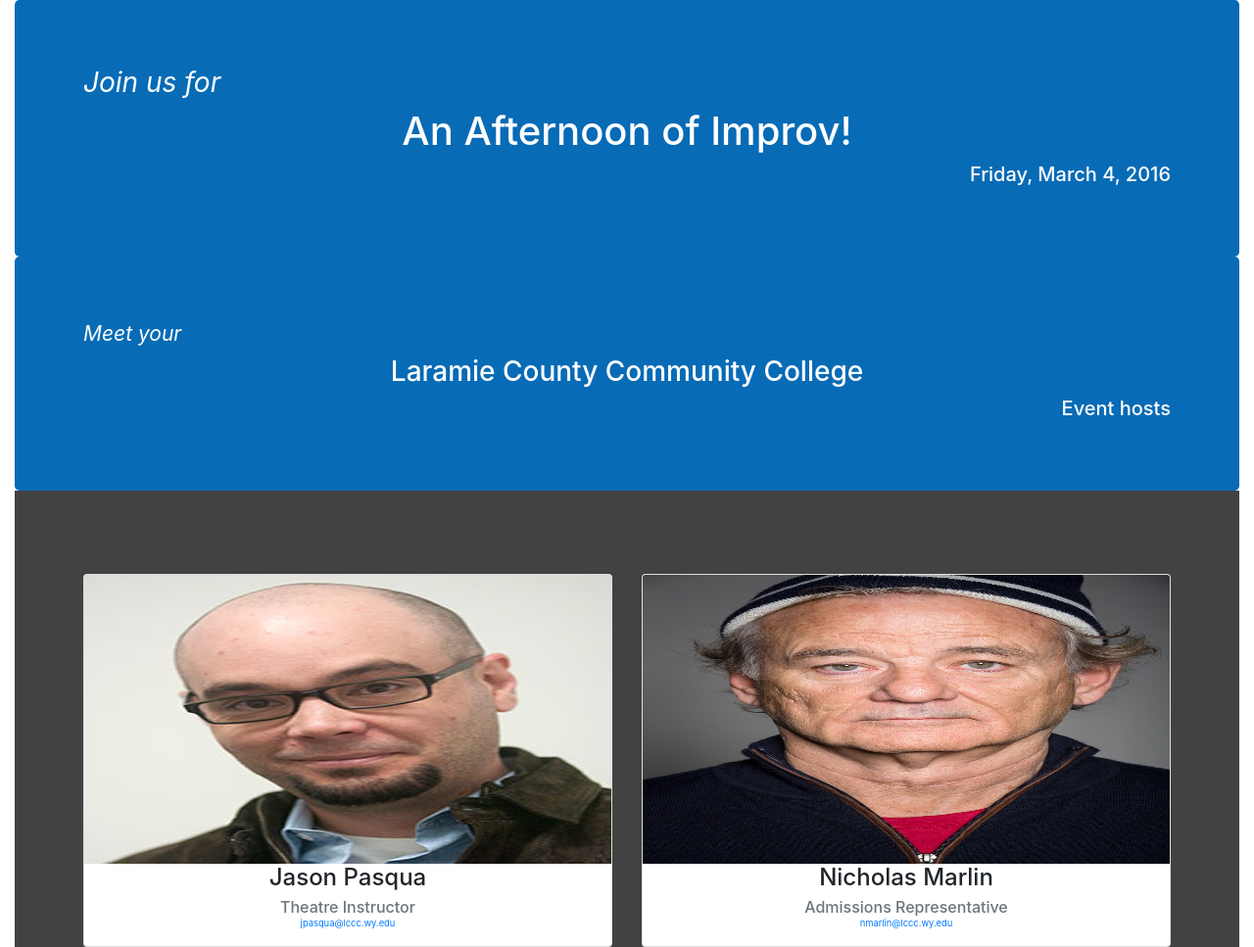
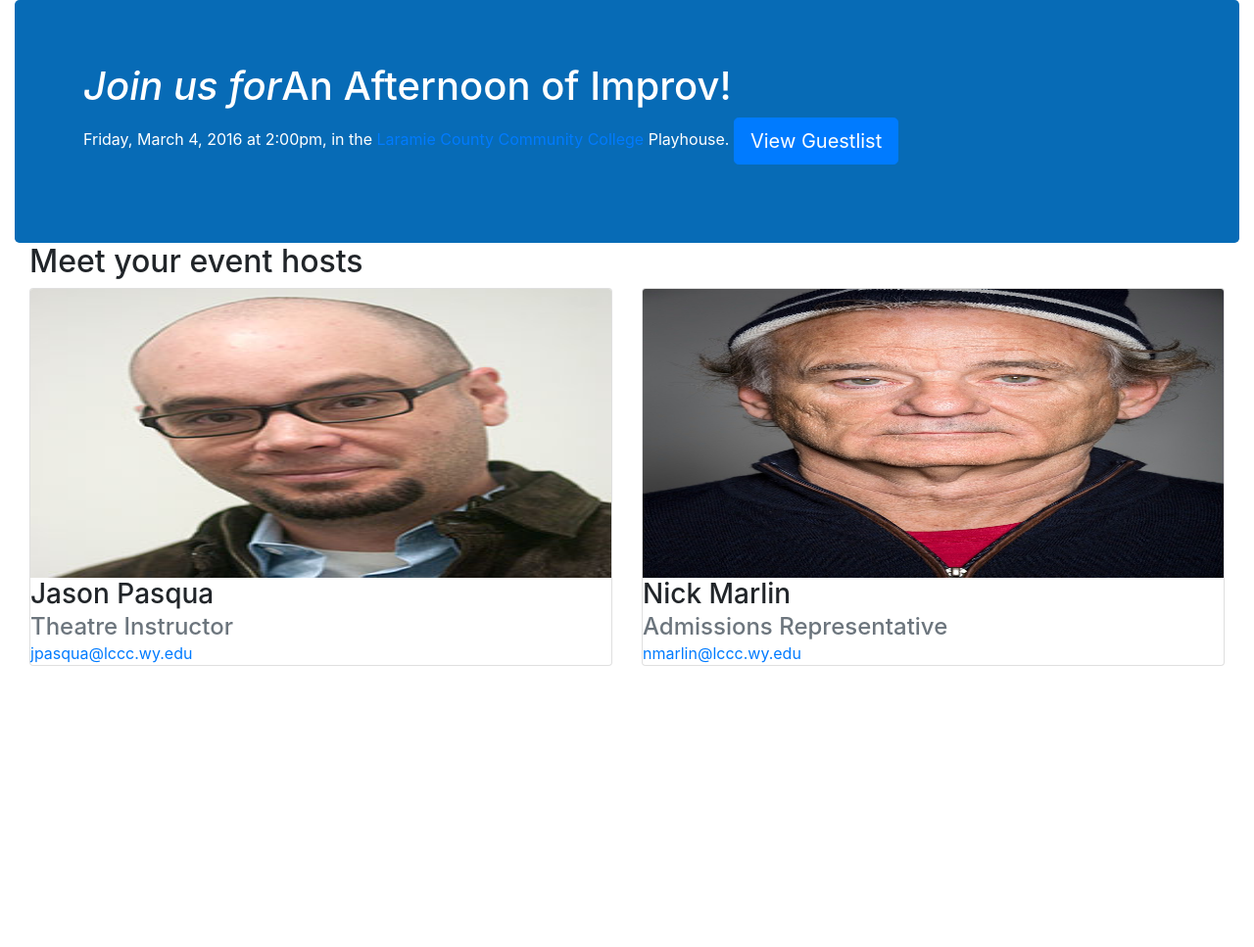
Before and after one commit to xmarnic/improv_registration, a Python web app: template templates/layout.html in a window 1280 px wide. Shown: the whole page at 98% size. After the commit the page ends 680 px from the top, so only its background shows below. Run offline with Jinja, Linux system fonts and the light colour scheme; the template is opened without the code that fills it, so the values that code supplies are empty; some libraries are stand-ins or nearby versions.

Commit message:
Better use of bootstrap.

```diff
--- a/templates/layout.html
+++ b/templates/layout.html
@@ -1,5 +1,5 @@
 <!DOCTYPE html>
-<htmli lang="en">
+<html lang="en">
     <head>
         <title>An Afternoon of Improv presented by Laramie County Community College</title>
         <meta charset="utf-8">
@@ -8,68 +8,74 @@
         <link rel="stylesheet" href="{{ url_for('static', filename='custom.css') }}">
     </head>
     <body>
-        {% for message in get_flashed_messages() %}
-        <div class="alert alert-success" role="alert">
-            {{ message }}
-        </div>
-        {% endfor %}
+        <div class="container-fluid main">
+            <!-- Alerts -->
+            <div class="row">
+                <div class="col-sm-12">
+                    {% for message in get_flashed_messages() %}
+                    <div class="{{ alert_class|safe }}" role="alert">
+                        {{ message }}
+                    </div>
+                    {% endfor %}
+                </div>
+            </div>
 
-        <!-- Jumbotron -->
-        <div class="container-fluid">
+            <!-- Jumbotron -->
             <div class="jumbotron">
                 <div class="container">
-                    <h2 class="text-sm-left"><em><small>Join us for<small></em></h2>
-                    <h1 class="text-sm-center">An Afternoon of Improv!</h1>
-                    <h5 class="text-sm-right">Friday, March 4, 2016</h5>
+                    <h1><em>Join us for</em><span>An Afternoon of Improv!</span></h1>
+                    <p>
+                        <time datetime="2016-03-04">Friday, March 4, 2016 at 2:00pm,</time>
+                        in the <a href="http://lccc.wy.edu">Laramie County Community College</a> Playhouse.
+                        <a class="btn btn-primary btn-lg guestlist-btn " href="{{ url_for('show_guests') }}"
+                         {{ hidden|safe }}>View Guestlist</a>
+                    </p>
                 </div>
             </div>
-        </div>
 
-        {% block body %}{% endblock %}
+            <!-- Dynamic Content -->
+            {% block body %}{% endblock %}
 
-        <!-- Meet Hosts -->
-        <div class="container-fluid">
-            <div class="jumbotron host_tron">
-                <div class="container">
-                    <div class="row">
-                        <div class="col-sm-12">
-                            <h4 class="text-sm-left"><em><small>Meet your<small></em></h4>
-                            <h3 class="text-sm-center">Laramie County Community College</h3>
-                            <h5 class="text-sm-right">Event hosts</h5>
+            <!-- Contact Section -->
+            <div class="container-fluid contact">
+                <div class="row">
+                    <div class="col-sm-12">
+                        <h2>Meet your event hosts</h2>
+                    </div>
+                </div>
+                <!-- Contact Cards -->
+                <div class="row">
+                    <!-- Jasons Card -->
+                    <div class="col-sm-6 col-md-6">
+                        <div class="card">
+                            <img class="card-img-top"
+                                 src="{{ url_for('static', filename='j_pasqua.jpg') }}"
+                                 alt="Jason Pasqua, Theatre Instructor">
+                            <div class="card-block">
+                                <h3>Jason Pasqua</h3>
+                                 <h4 class="card-subtitle text-muted">Theatre Instructor</h4>
+                                 <a class="card-link" href="mailto:jpasqua@lccc.wy.edu">jpasqua@lccc.wy.edu</a>
+                            </div>
                         </div>
                     </div>
-                </div>
-            </div>
-            <div class="host_cards">
-                <div class="container">
-                    <div class="row">
-                        <div class="col-sm-6 person_card">
-                            <div class="card">
-                                <img class="card-img-top center-block" data-src"..." src="{{ url_for('static', filename='j_pasqua.jpg') }}" alt="Jason Pasqua, Theatre Instructor">
-                                <div class="card-block">
-                                    <h4 class="card-title text-sm-center">Jason Pasqua</h4>
-                                    <h6 class="card-subtitle text-muted text-sm-center">Theatre Instructor</h6>
-                                    <p class="text-sm-center"><a class="card-link" href="mailto:jpasqua@lccc.wy.edu">jpasqua@lccc.wy.edu</a></p>
-                                </div>
-                            </div>
-                        </div>
-                        <div class="col-sm-6 person_card">
-                            <div class="card">
-                                <img class="card-img-top center-block" data-src"..." src="{{ url_for('static', filename='bill.jpg') }}" alt="Nicholas Marlin, Admissions Representative">
-                                <div class="card-block">
-                                    <h4 class="card-title text-sm-center">Nicholas Marlin</h4>
-                                    <h6 class="card-subtitle text-muted text-sm-center">Admissions Representative</h6>
-                                    <p class="text-sm-center"><a class="card-link" href="mailto:nmarlin@lccc.wy.edu">nmarlin@lccc.wy.edu</a></p>
-                                </div>
+
+                    <!-- Nicks Card -->
+                    <div class="col-sm-6 col-md-6">
+                        <div class="card">
+                            <img class="card-img-top"
+                                 src="{{ url_for('static', filename='bill.jpg') }}"
+                                 alt="Nick Marlin, Admissions Representative">
+                            <div class="card-block">
+                                <h3>Nick Marlin</h3>
+                                 <h4 class="card-subtitle text-muted">Admissions Representative</h4>
+                                 <a class="card-link" href="mailto:jpasqua@lccc.wy.edu">nmarlin@lccc.wy.edu</a>
                             </div>
                         </div>
                     </div>
                 </div>
+
+                <!-- End Contact Section -->
             </div>
+
         </div>
-        <div class="container">
-        </div>
-        <script src="https://ajax.googleapis.com/ajax/libs/jquery/2.1.4/jquery.min.js"></script>
-        <script src="http://maxcdn.bootstrapcdn.com/bootstrap/4.0.0-alpha.2/js/bootstrap.min.js"></script>
-    </body>
-</html>
+    </body
```
